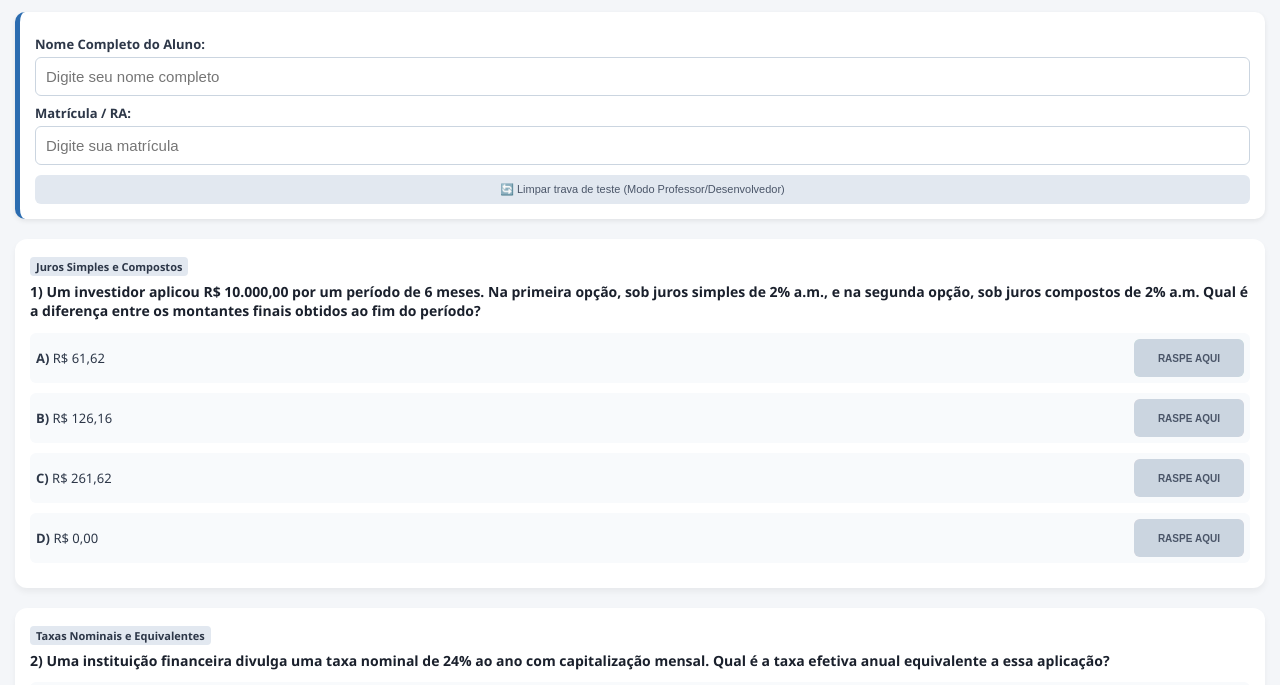
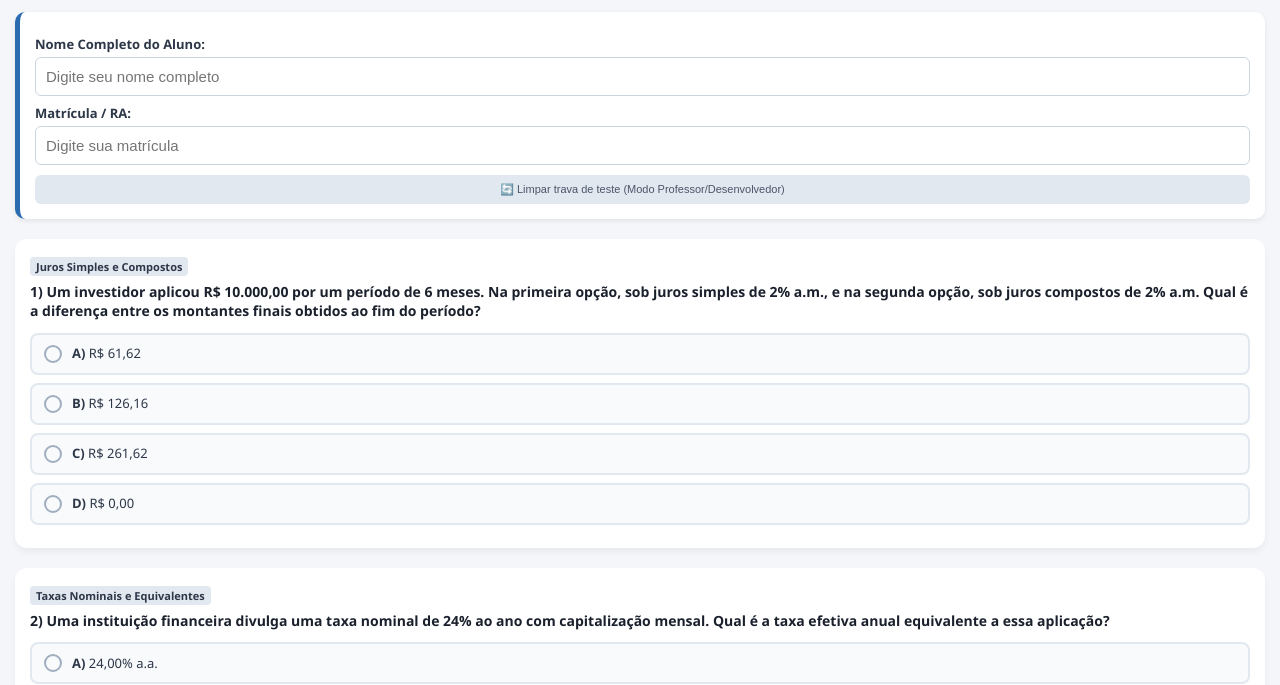
Before and after one commit to Marcilon/PN1_E_Econ, a plain HTML site: page index.html in a window 1280 px wide. Shown: the part 85-770 px from the top of the page. Drawn offline with Linux system fonts and the light colour scheme.

Commit message:
Improve quiz option styling and data structure
Refactor quiz options and update question data

```diff
--- a/index.html
+++ b/index.html
@@ -23,25 +23,52 @@
     .question { font-weight: bold; color: #1a202c; margin-bottom: 12px; font-size: 14px; line-height: 1.4; }
     .question-subject { display: inline-block; background: #e2e8f0; color: #2d3748; font-size: 11px; padding: 2px 6px; border-radius: 4px; margin-bottom: 6px; font-weight: bold; }
 
-    /* Linha de Opções */
-    .option-row { display: flex; align-items: center; justify-content: space-between; margin-bottom: 10px; padding: 6px; border-radius: 6px; background: #f8fafc; transition: opacity 0.3s; }
-    .option-text { font-size: 13px; color: #2d3748; flex: 1; padding-right: 8px; }
+    /* Opções Clicáveis */
+    .option-row {
+      display: flex;
+      align-items: center;
+      margin-bottom: 8px;
+      padding: 10px 12px;
+      border-radius: 8px;
+      background: #f8fafc;
+      border: 2px solid #e2e8f0;
+      cursor: pointer;
+      transition: all 0.2s ease;
+    }
+    .option-row:hover { background: #edf2f7; border-color: #cbd5e0; }
 
-    /* Raspadinha */
-    .scratch-container { position: relative; width: 110px; height: 38px; border-radius: 6px; overflow: hidden; flex-shrink: 0; }
-    .behind-content {
-      position: absolute; width: 100%; height: 100%;
-      display: flex; align-items: center; justify-content: center;
-      font-weight: bold; font-size: 10px; text-align: center; border-radius: 6px;
+    /* Estado Selecionado */
+    .option-row.selected {
+      background: #ebf8ff;
+      border-color: #3182ce;
+      box-shadow: 0 0 0 1px #3182ce;
     }
 
-    .correct { background-color: #c6f6d5; color: #22543d; }
-    .wrong { background-color: #fed7d7; color: #742a2a; }
+    .option-radio {
+      width: 18px;
+      height: 18px;
+      border-radius: 50%;
+      border: 2px solid #a0aec0;
+      margin-right: 10px;
+      display: flex;
+      align-items: center;
+      justify-content: center;
+      flex-shrink: 0;
+      transition: all 0.2s ease;
+    }
+    .option-row.selected .option-radio {
+      border-color: #3182ce;
+      background-color: #3182ce;
+    }
+    .option-row.selected .option-radio::after {
+      content: '';
+      width: 6px;
+      height: 6px;
+      background: white;
+      border-radius: 50%;
+    }
 
-    canvas { position: absolute; top: 0; left: 0; width: 100%; height: 100%; z-index: 2; touch-action: none; cursor: pointer; }
-
-    /* Estado de Opção Bloqueada por já ter escolhido outra */
-    .disabled-option { opacity: 0.4; pointer-events: none; }
+    .option-text { font-size: 13px; color: #2d3748; flex: 1; line-height: 1.3; }
 
     /* Botão Final */
     .finish-btn { background: #2b6cb0; color: white; border: none; padding: 15px; width: 100%; border-radius: 8px; font-size: 16px; font-weight: bold; cursor: pointer; box-shadow: 0 4px 6px rgba(43, 108, 176, 0.3); }
@@ -76,18 +103,19 @@
 
   <script>
     // URL do fluxo do Power Automate
-    const powerAutomateUrl = "https://default73319f4289084b899f8d558cf4d5d7.76.environment.api.powerplatform.com:443/powerautomate/automations/direct/cu/31/workflows/a53fe912718f49a2b715266afaa8ac90/triggers/manual/paths/invoke?api-version=1&sp=%2Ftriggers%2Fmanual%2Frun&sv=1.0&sig=vh3gwHCs1Mjo40V3bu44lOr2sRQedsGjyHfmImpm7Xs";
-    // Banco de Questões - Engenharia Econômica (10 Questões Oficiais)
+    const powerAutomateUrl = "https://default73319f4289084b899f8d558cf4d5d7.76.environment.api.powerplatform.com:443/powerautomate/automations/direct/cu/12/workflows/908fa338e2e04870adda5272b92a467e/triggers/manual/paths/invoke?api-version=1&sp=%2Ftriggers%2Fmanual%2Frun&sv=1.0&sig=eN2PEGlrN6zSvv9MMwXUbMVBCHOeSOJ5G24_IXOZruM";
+
+    // Banco de Questões - Engenharia Econômica
     const questions = [
       {
         id: 1,
         subject: "Juros Simples e Compostos",
         title: "1) Um investidor aplicou R\$ 10.000,00 por um período de 6 meses. Na primeira opção, sob juros simples de 2% a.m., e na segunda opção, sob juros compostos de 2% a.m. Qual é a diferença entre os montantes finais obtidos ao fim do período?",
         options: [
-          { letter: "A", text: "R\$ 61,62", correct: true },
-          { letter: "B", text: "R\$ 126,16", correct: false },
-          { letter: "C", text: "R\$ 261,62", correct: false },
-          { letter: "D", text: "R\$ 0,00", correct: false }
+          { letter: "A", text: "R\$ 61,62" },
+          { letter: "B", text: "R\$ 126,16" },
+          { letter: "C", text: "R\$ 261,62" },
+          { letter: "D", text: "R\$ 0,00" }
         ]
       },
       {
@@ -95,10 +123,10 @@
         subject: "Taxas Nominais e Equivalentes",
         title: "2) Uma instituição financeira divulga uma taxa nominal de 24% ao ano com capitalização mensal. Qual é a taxa efetiva anual equivalente a essa aplicação?",
         options: [
-          { letter: "A", text: "24,00% a.a.", correct: false },
-          { letter: "B", text: "26,82% a.a.", correct: true },
-          { letter: "C", text: "25,44% a.a.", correct: false },
-          { letter: "D", text: "28,24% a.a.", correct: false }
+          { letter: "A", text: "24,00% a.a." },
+          { letter: "B", text: "26,82% a.a." },
+          { letter: "C", text: "25,44% a.a." },
+          { letter: "D", text: "28,24% a.a." }
         ]
       },
       {
@@ -106,10 +134,10 @@
         subject: "Sistemas de Amortização (SAC vs SAF)",
         title: "3) Um financiamento de R\$ 100.000,00 será quitado em 4 parcelas mensais à taxa de 2% a.m. Compare a primeira prestação no SAC com a prestação fixa do SAF (Price):",
         options: [
-          { letter: "A", text: "A primeira prestação no SAC (R\$ 27.000,00) é maior que no SAF (R\$ 26.262,38).", correct: true },
-          { letter: "B", text: "A primeira prestação no SAC (R\$ 25.000,00) é menor que no SAF (R\$ 26.262,38).", correct: false },
-          { letter: "C", text: "Ambas as prestações iniciais são iguais a R\$ 26.000,00.", correct: false },
-          { letter: "D", text: "A primeira prestação no SAC é de R\$ 27.000,00 e no SAF é de R\$ 25.000,00.", correct: false }
+          { letter: "A", text: "A primeira prestação no SAC (R\$ 25.000,00) é menor que no SAF (R\$ 26.262,38)." },
+          { letter: "B", text: "Ambas as prestações iniciais são perfeitamente iguais a R\$ 26.000,00." },
+          { letter: "C", text: "A primeira prestação no SAC (R\$ 27.000,00) é maior que a prestação fixa do SAF (R\$ 26.262,38)." },
+          { letter: "D", text: "A primeira prestação no SAC é de R\$ 25.000,00 e no SAF é de R\$ 27.000,00." }
         ]
       },
       {
@@ -117,10 +145,10 @@
         subject: "Sistema de Amortização Crescente (SACRE)",
         title: "4) No Sistema de Amortização Crescente (SACRE), como se comportam as prestações e a velocidade de amortização em comparação ao SAF tradicional?",
         options: [
-          { letter: "A", text: "As prestações são rigorosamente constantes do início ao fim e amortizam menos.", correct: false },
-          { letter: "B", text: "As prestações tendem a ser decrescentes após reajustes, amortizando o saldo mais rapidamente que o SAF.", correct: true },
-          { letter: "C", text: "O saldo devedor cresce exponencialmente até a metade do contrato.", correct: false },
-          { letter: "D", text: "O SACRE não calcula juros sobre o saldo devedor remanescente.", correct: false }
+          { letter: "A", text: "As prestações são rigorosamente constantes do início ao fim e amortizam menos." },
+          { letter: "B", text: "As prestações tendem a ser decrescentes após reajustes, amortizando o saldo mais rapidamente que o SAF." },
+          { letter: "C", text: "O saldo devedor cresce exponencialmente até a metade do contrato." },
+          { letter: "D", text: "O SACRE não calcula juros sobre o saldo devedor remanescente." }
         ]
       },
       {
@@ -128,10 +156,10 @@
         subject: "Análise de Viabilidade (VPL)",
         title: "5) Um projeto exige R\$ 50.000,00 de investimento inicial e gera fluxos líquidos de R\$ 30.000,00 (Ano 1) e R\$ 35.000,00 (Ano 2). Sob TMA de 10% a.a., o VPL é aproximadamente:",
         options: [
-          { letter: "A", text: "R\$ 6.198,35 (Projeto Viável)", correct: true },
-          { letter: "B", text: "R\$ 5.000,00 (Projeto Inviável)", correct: false },
-          { letter: "C", text: "R\$ 15.000,00 (Projeto Viável)", correct: false },
-          { letter: "D", text: "-R\$ 3.245,10 (Projeto Inviável)", correct: false }
+          { letter: "A", text: "R\$ 6.198,35 (Projeto Viável)" },
+          { letter: "B", text: "R\$ 5.000,00 (Projeto Inviável)" },
+          { letter: "C", text: "R\$ 15.000,00 (Projeto Viável)" },
+          { letter: "D", text: "-R\$ 3.245,10 (Projeto Inviável)" }
         ]
       },
       {
@@ -139,10 +167,10 @@
         subject: "Payback Simples vs Descontado",
         title: "6) Considere um investimento inicial de R\$ 100.000,00 com retornos uniformes de R\$ 40.000,00 por 3 anos (TMA = 10% a.a.). Qual a relação correta entre os paybacks?",
         options: [
-          { letter: "A", text: "Payback Simples = 2,5 anos; Payback Descontado = 2,5 anos.", correct: false },
-          { letter: "B", text: "Payback Simples = 2,5 anos; Payback Descontado > 2,5 anos.", correct: true },
-          { letter: "C", text: "Payback Simples = 3,0 anos; Payback Descontado = 2,0 anos.", correct: false },
-          { letter: "D", text: "Payback Simples = 2,0 anos; Payback Descontado = 2,5 anos.", correct: false }
+          { letter: "A", text: "Payback Simples = 2,5 anos; Payback Descontado = 2,5 anos." },
+          { letter: "B", text: "Payback Simples = 3,0 anos; Payback Descontado = 2,0 anos." },
+          { letter: "C", text: "Payback Simples = 2,0 anos; Payback Descontado = 2,5 anos." },
+          { letter: "D", text: "Payback Simples = 2,5 anos; Payback Descontado > 2,5 anos." }
         ]
       },
       {
@@ -150,32 +178,32 @@
         subject: "Índice de Lucratividade (ILL)",
         title: "7) Um projeto apresenta Valor Presente das Entradas de R\$ 180.000,00 para um Investimento Inicial de R\$ 150.000,00. Qual o valor do ILL e sua interpretação?",
         options: [
-          { letter: "A", text: "ILL = 0,83; O projeto destrói valor e deve ser rejeitado.", correct: false },
-          { letter: "B", text: "ILL = 1,20; Para cada R\$ 1,00 investido, retorna R\$ 1,20 em valor presente.", correct: true },
-          { letter: "C", text: "ILL = 0,20; O retorno é de apenas 20% do capital sem TMA.", correct: false },
-          { letter: "D", text: "ILL = 1,50; O projeto dobra o capital investido em 2 anos.", correct: false }
+          { letter: "A", text: "ILL = 0,83; O projeto destrói valor e deve ser rejeitado." },
+          { letter: "B", text: "ILL = 1,20; Para cada R\$ 1,00 investido, retorna R\$ 1,20 em valor presente." },
+          { letter: "C", text: "ILL = 0,20; O retorno é de apenas 20% do capital sem TMA." },
+          { letter: "D", text: "ILL = 1,50; O projeto dobra o capital investido em 2 anos." }
         ]
       },
       {
         id: 8,
-        subject: "Ponto de Equilíbrio",
-        title: "8) Custos Fixos de R\$ 40.000,00/mês, Custo Variável de R\$ 60,00/un. e Preço de R\$ 100,00/un. Para um Lucro Desejado de R\$ 10.000,00, o PEC e PEE são:",
+        subject: "Taxa Interna de Retorno Modificada (TIRM)",
+        title: "8) Um projeto exige R\$ 100.000,00 no ano 0 e gera fluxos de caixa de R\$ 50.000,00 no Ano 1 e R\$ 70.000,00 no Ano 2. Considerando uma taxa de reinvestimento de 10% a.a. (TMA), a Taxa Interna de Retorno Modificada (TIRM) é aproximadamente:",
         options: [
-          { letter: "A", text: "PEC = 1.000 unidades; PEE = 1.250 unidades.", correct: true },
-          { letter: "B", text: "PEC = 667 unidades; PEE = 1.000 unidades.", correct: false },
-          { letter: "C", text: "PEC = 1.250 unidades; PEE = 1.500 unidades.", correct: false },
-          { letter: "D", text: "PEC = 1.000 unidades; PEE = 800 unidades.", correct: false }
+          { letter: "A", text: "11,80% a.a." },
+          { letter: "B", text: "20,00% a.a." },
+          { letter: "C", text: "10,00% a.a." },
+          { letter: "D", text: "15,45% a.a." }
         ]
       },
       {
         id: 9,
-        subject: "Sistema Financeiro Nacional (SFN)",
-        title: "9) No SFN do Brasil, qual órgão fixa as diretrizes da política monetária/meta Selic e qual instituição executa operando no mercado aberto?",
+        subject: "Estrutura do Sistema Financeiro Nacional (SFN)",
+        title: "9) No Sistema Financeiro Nacional (SFN), o órgão colegiado responsável por fixar a meta da taxa Selic e o órgão fiscalizador do mercado de valores mobiliários (ações e fundos) são, respectivamente:",
         options: [
-          { letter: "A", text: "CMN fixa as diretrizes; Banco Central do Brasil (BACEN) executa.", correct: true },
-          { letter: "B", text: "CVM fixa as diretrizes; BNDES executa.", correct: false },
-          { letter: "C", text: "BACEN fixa as diretrizes e a Caixa Econômica Federal executa.", correct: false },
-          { letter: "D", text: "Banco do Brasil fixa as diretrizes; CMN executa.", correct: false }
+          { letter: "A", text: "CMN (Conselho Monetário Nacional) e BACEN (Banco Central do Brasil)." },
+          { letter: "B", text: "SUSEP e BNDES." },
+          { letter: "C", text: "COPOM (Comitê de Política Monetária) e CVM (Comissão de Valores Mobiliários)." },
+          { letter: "D", text: "Tesouro Nacional e Banco do Brasil." }
         ]
       },
       {
@@ -183,10 +211,10 @@
         subject: "Gestão de Risco",
         title: "10) Na gestão de riscos de projetos de engenharia, a avaliação do nível de criticidade no mapa de risco baseia-se na combinação de:",
         options: [
-          { letter: "A", text: "Custo fixo do projeto e taxa de depreciação dos equipamentos.", correct: false },
-          { letter: "B", text: "Probabilidade de ocorrência do evento e Impacto/Severidade nos objetivos.", correct: true },
-          { letter: "C", text: "Taxa interna de retorno e payback simples do empreendimento.", correct: false },
-          { letter: "D", text: "Flutuação do câmbio e índice inflacionário acumulado.", correct: false }
+          { letter: "A", text: "Custo fixo do projeto e taxa de depreciação dos equipamentos." },
+          { letter: "B", text: "Taxa interna de retorno e payback simples do empreendimento." },
+          { letter: "C", text: "Flutuação do câmbio e índice inflacionário acumulado." },
+          { letter: "D", text: "Probabilidade de ocorrência do evento e Impacto/Severidade nos objetivos." }
         ]
       }
     ];
@@ -224,94 +252,46 @@
           <div class="question">${q.title}</div>
         `;
 
-        q.options.forEach((opt, optIndex) => {
-          const statusClass = opt.correct ? 'correct' : 'wrong';
-          const statusText = opt.correct ? '★ CORRETO' : '❌ ERRADO';
-          const canvasId = `canvas-${q.id}-${optIndex}`;
-
+        q.options.forEach((opt) => {
           html += `
-            <div class="option-row" id="row-${q.id}-${optIndex}">
+            <div class="option-row" id="opt-${q.id}-${opt.letter}" onclick="selectOption(${q.id}, '${opt.letter}')">
+              <div class="option-radio"></div>
               <div class="option-text"><b>${opt.letter})</b> ${opt.text}</div>
-              <div class="scratch-container">
-                <div class="behind-content ${statusClass}">${statusText}</div>
-                <canvas id="${canvasId}" width="110" height="38"></canvas>
-              </div>
             </div>
           `;
         });
 
         card.innerHTML = html;
         container.appendChild(card);
-
-        q.options.forEach((_, optIndex) => {
-          initCanvas(`canvas-${q.id}-${optIndex}`, q.id, optIndex, q.options[optIndex].letter);
-        });
       });
     }
 
-    function initCanvas(canvasId, qId, optIndex, letter) {
-      const canvas = document.getElementById(canvasId);
-      if (!canvas) return;
-      const ctx = canvas.getContext('2d');
+    function selectOption(qId, letter) {
+      if (isSubmitted) return;
 
-      ctx.fillStyle = '#cbd5e0';
-      ctx.fillRect(0, 0, canvas.width, canvas.height);
-      ctx.fillStyle = '#4a5568';
-      ctx.font = 'bold 10px Arial';
-      ctx.textAlign = 'center';
-      ctx.fillText('RASPE AQUI', canvas.width / 2, 23);
+      const name = document.getElementById('studentName').value.trim();
+      const id = document.getElementById('studentId').value.trim();
 
-      let isDrawing = false;
-
-      function scratch(e) {
-        const name = document.getElementById('studentName').value.trim();
-        const id = document.getElementById('studentId').value.trim();
-
-        if (!name || !id) {
-          alert("⚠️ Preencha seu Nome e Matrícula/RA antes de começar a responder!");
-          isDrawing = false;
-          if(!name) document.getElementById('studentName').focus();
-          else document.getElementById('studentId').focus();
-          return;
-        }
-
-        if (selectedAnswers[qId] && selectedAnswers[qId] !== letter) {
-          return;
-        }
-
-        if (!isDrawing) return;
-        e.preventDefault();
-
-        if (!selectedAnswers[qId]) {
-          selectedAnswers[qId] = letter;
-          lockOtherOptions(qId, optIndex);
-        }
-
-        const rect = canvas.getBoundingClientRect();
-        const touch = e.touches ? e.touches[0] : e;
-        const x = (touch.clientX - rect.left) * (canvas.width / rect.width);
-        const y = (touch.clientY - rect.top) * (canvas.height / rect.height);
-
-        ctx.globalCompositeOperation = 'destination-out';
-        ctx.beginPath();
-        ctx.arc(x, y, 12, 0, Math.PI * 2);
-        ctx.fill();
+      if (!name || !id) {
+        alert("⚠️ Preencha seu Nome e Matrícula/RA antes de selecionar as respostas!");
+        if(!name) document.getElementById('studentName').focus();
+        else document.getElementById('studentId').focus();
+        return;
       }
 
-      canvas.addEventListener('touchstart', (e) => { isDrawing = true; scratch(e); });
-      canvas.addEventListener('touchmove', scratch);
-      canvas.addEventListener('touchend', () => { isDrawing = false; });
-      canvas.addEventListener('mousedown', (e) => { isDrawing = true; scratch(e); });
-      canvas.addEventListener('mousemove', scratch);
-      canvas.addEventListener('mouseup', () => { isDrawing = false; });
-    }
+      // Atualiza a resposta selecionada
+      selectedAnswers[qId] = letter;
 
-    function lockOtherOptions(qId, chosenOptIndex) {
+      // Atualiza a interface gráfica destacando a nova opção
       const q = questions.find(item => item.id === qId);
-      q.options.forEach((_, optIndex) => {
-        if (optIndex !== chosenOptIndex) {
-          const row = document.getElementById(`row-${qId}-${optIndex}`);
-          if (row) row.classList.add('disabled-option');
+      q.options.forEach((opt) => {
+        const row = document.getElementById(`opt-${qId}-${opt.letter}`);
+        if (row) {
+          if (opt.letter === letter) {
+            row.classList.add('selected');
+          } else {
+            row.classList.remove('selected');
+          }
         }
       });
     }
@@ -401,7 +381,6 @@
     });
 
     window.onload = function() {
-      // Inicializa sempre a renderização das questões
       renderQuiz();
     };
   </script>
```
